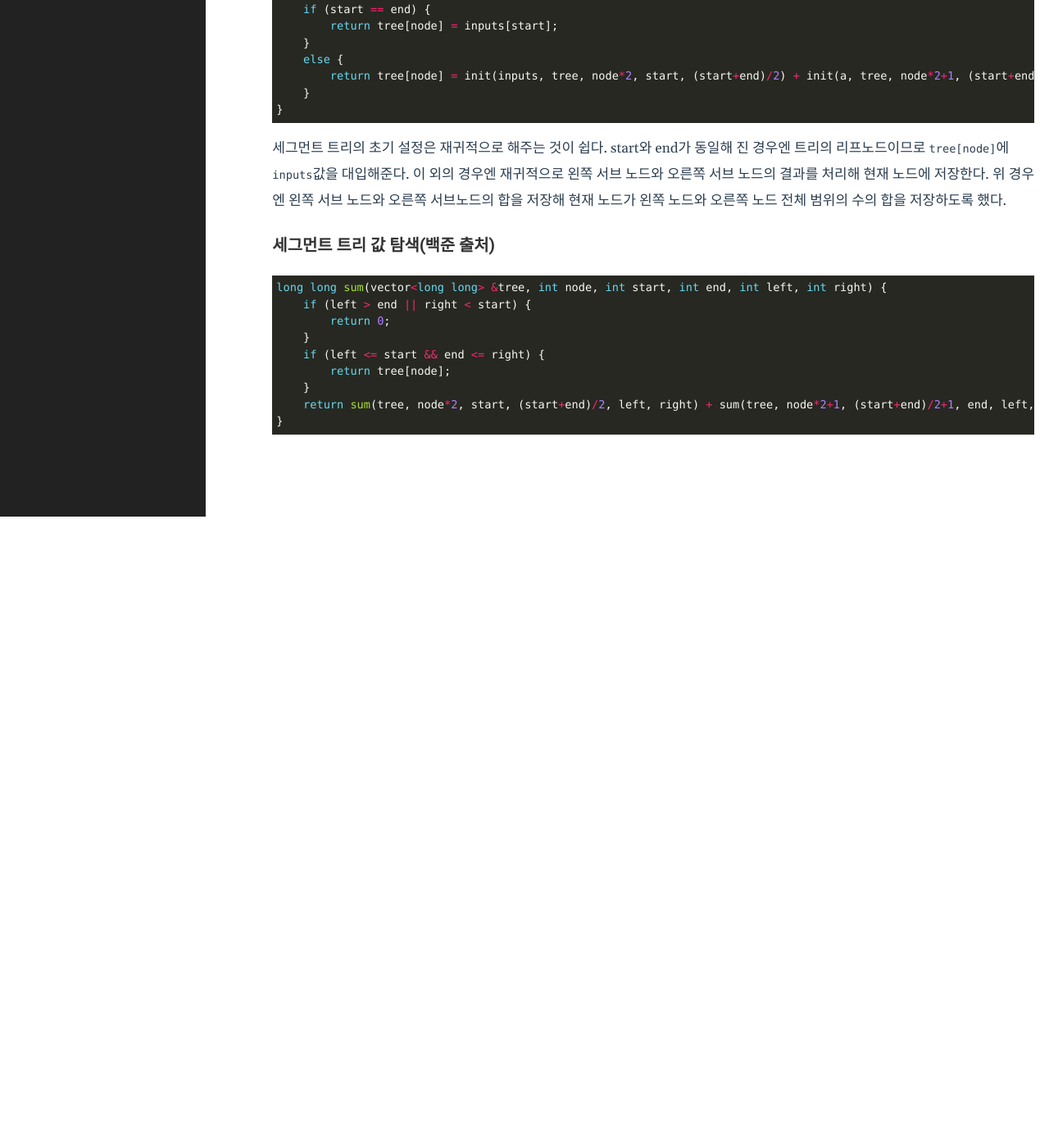
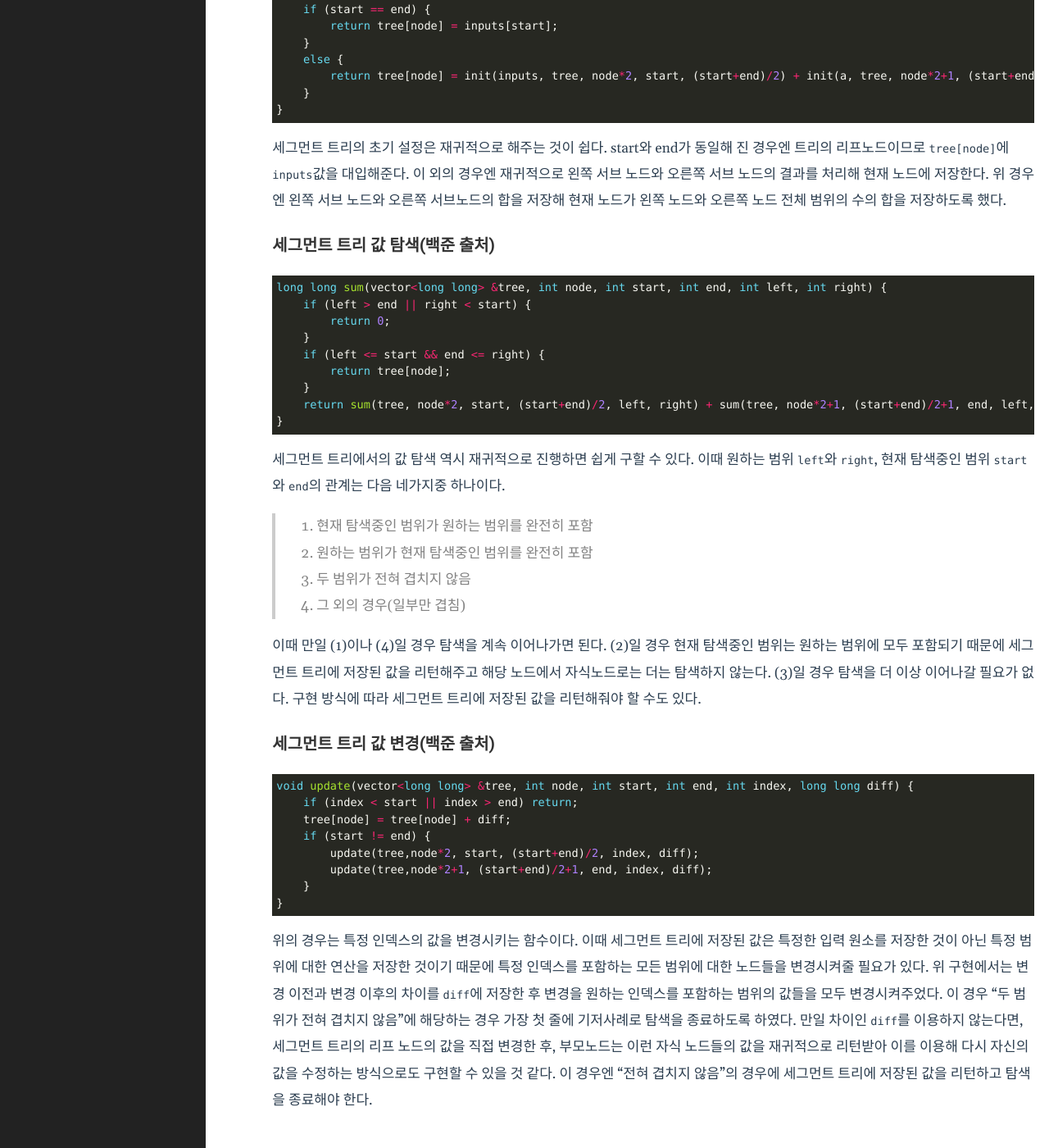
Before and after one commit to RaccHoon/RaccHoon.github.io, a Jekyll site: the page built from _posts/Algorithm/2023-05-05-세그먼트트리.md, in a window 1280 px wide and 1400 px high, scrolled down 971 px. Shown: the whole window at 82% size. Built offline with Jekyll 4.4.1, drawn with Linux system fonts in a browser that asks for light colours; before the commit the page ends 1601 px from its top, so only the background shows below that.

Commit message:
patch(algorithm/세그먼트트리):세그먼트 트리 회고

````diff
--- a/_posts/Algorithm/2023-05-05-세그먼트트리.md
+++ b/_posts/Algorithm/2023-05-05-세그먼트트리.md
@@ -53,3 +53,24 @@ long long sum(vector<long long> &tree, int node, int start, int end, int left, i
     return sum(tree, node*2, start, (start+end)/2, left, right) + sum(tree, node*2+1, (start+end)/2+1, end, left, right);
 }
 ```
+세그먼트 트리에서의 값 탐색 역시 재귀적으로 진행하면 쉽게 구할 수 있다. 이때 원하는 범위 `left`와 `right`, 현재 탐색중인 범위 `start`와 `end`의 관계는 다음 네가지중 하나이다.
+> 1. 현재 탐색중인 범위가 원하는 범위를 완전히 포함
+> 2. 원하는 범위가 현재 탐색중인 범위를 완전히 포함
+> 3. 두 범위가 전혀 겹치지 않음
+> 4. 그 외의 경우(일부만 겹침)
+
+이때 만일 (1)이나 (4)일 경우 탐색을 계속 이어나가면 된다. (2)일 경우 현재 탐색중인 범위는 원하는 범위에 모두 포함되기 때문에 세그먼트 트리에 저장된 값을 리턴해주고 해당 노드에서 자식노드로는 더는 탐색하지 않는다. (3)일 경우 탐색을 더 이상 이어나갈 필요가 없다. 구현 방식에 따라 세그먼트 트리에 저장된 값을 리턴해줘야 할 수도 있다.
+
+### 세그먼트 트리 값 변경(백준 출처)
+
+```c++
+void update(vector<long long> &tree, int node, int start, int end, int index, long long diff) {
+    if (index < start || index > end) return;
+    tree[node] = tree[node] + diff;
+    if (start != end) {
+        update(tree,node*2, start, (start+end)/2, index, diff);
+        update(tree,node*2+1, (start+end)/2+1, end, index, diff);
+    }
+}
+```
+위의 경우는 특정 인덱스의 값을 변경시키는 함수이다. 이때 세그먼트 트리에 저장된 값은 특정한 입력 원소를 저장한 것이 아닌 특정 범위에 대한 연산을 저장한 것이기 때문에 특정 인덱스를 포함하는 모든 범위에 대한 노드들을 변경시켜줄 필요가 있다. 위 구현에서는 변경 이전과 변경 이후의 차이를 `diff`에 저장한 후 변경을 원하는 인덱스를 포함하는 범위의 값들을 모두 변경시켜주었다. 이 경우 "두 범위가 전혀 겹치지 않음"에 해당하는 경우 가장 첫 줄에 기저사례로 탐색을 종료하도록 하였다. 만일 차이인 `diff`를 이용하지 않는다면, 세그먼트 트리의 리프 노드의 값을 직접 변경한 후, 부모노드는 이런 자식 노드들의 값을 재귀적으로 리턴받아 이를 이용해 다시 자신의 값을 수정하는 방식으로도 구현할 수 있을 것 같다. 이 경우엔 "전혀 겹치지 않음"의 경우에 세그먼트 트리에 저장된 값을 리턴하고 탐색을 종료해야 한다.
````
